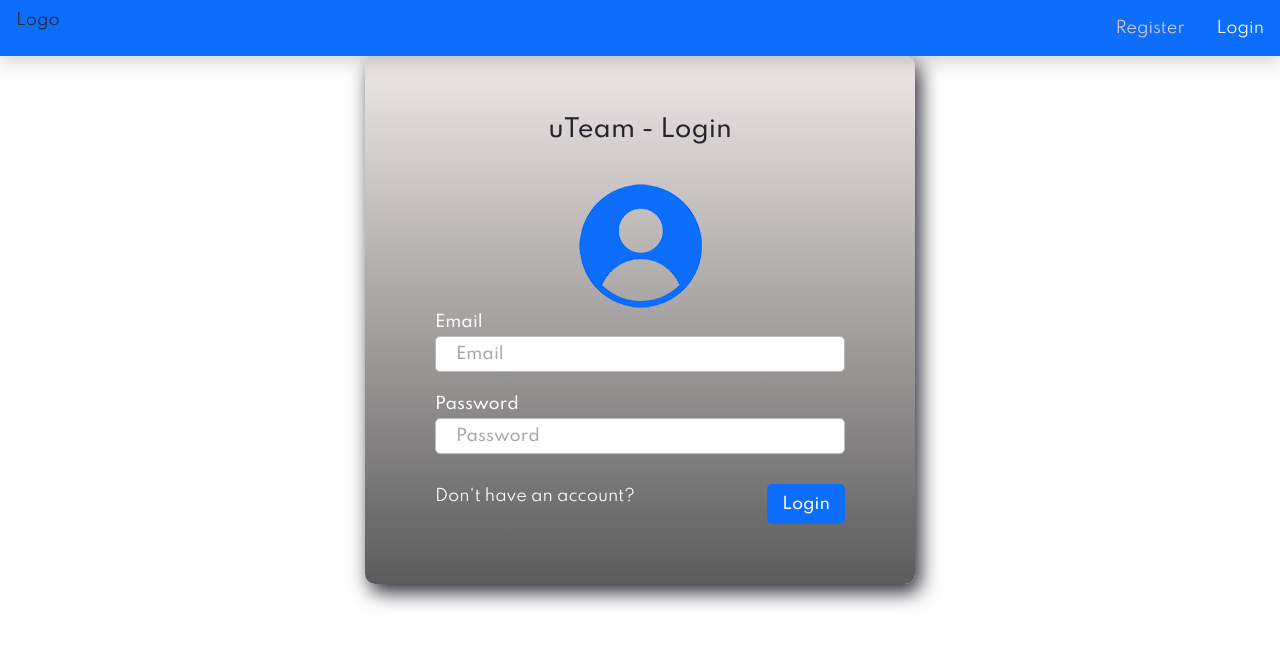
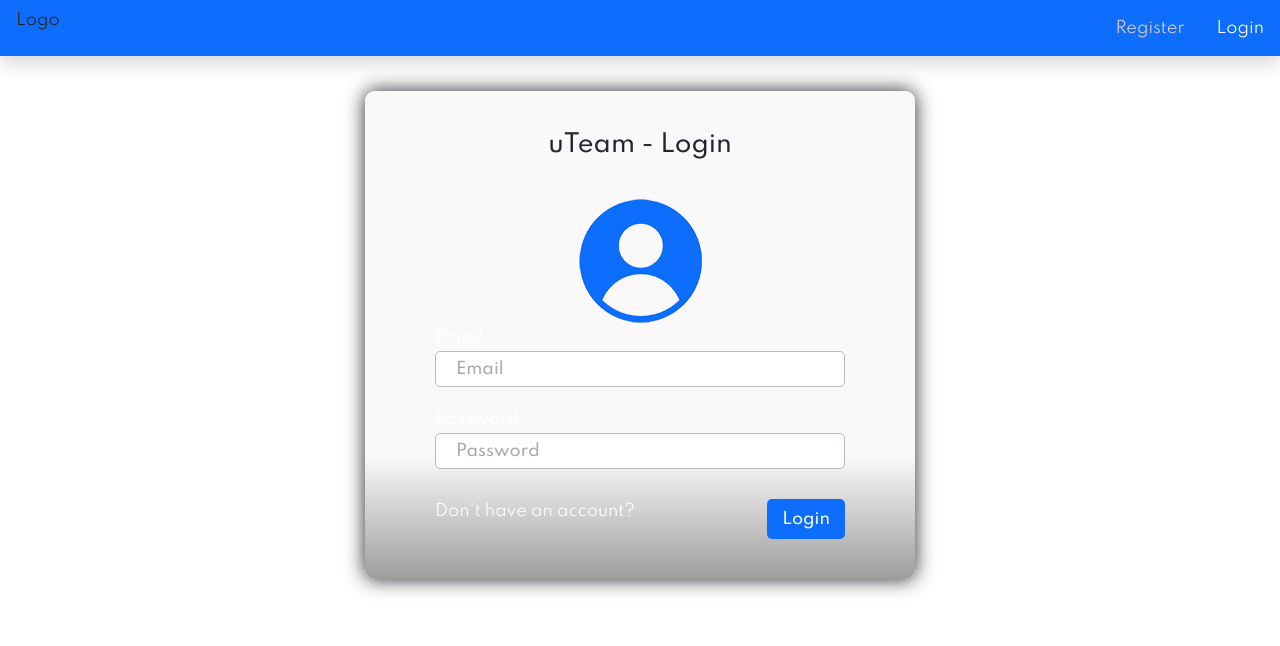
Before and after one commit to vanja-veapi/react-hr, a React (Create React App) app: page /login in a window 1280 px wide. Shown: the top 646 px of the page. Built offline with nearby package versions, Linux system fonts and the light colour scheme.

Commit message:
Swapped some styles in Login.css to App.css

```diff
--- a/src/components/Login/Login.css
+++ b/src/components/Login/Login.css
@@ -1,21 +1,3 @@
-
-.container-form {
-    max-width: 550px;
-    display: flex;
-    flex-direction: column;
-    margin: 0 auto;
-    border-radius: 10px;
-    padding: 60px 70px;
-    box-shadow: 5px 8px 20px #25252f;
-    background: linear-gradient(#efe7e7, #5c5c5c);
-}
-.container-form h1 {
-    font-size: 24px;
-    font-weight: 500;
-    margin-top: 0;
-    margin-bottom: 35px;
-    color: #25252f;
-}
 .container-form label {
 	display: block;
 	font-size: 16px;
@@ -34,13 +16,12 @@
 	font-size: 16px;
 	color: #25252f;
 	font-weight: 500;
-
 }
 .container-form input:focus {
-    border: 1px solid #FCAC0D;
+	border: 1px solid #fcac0d;
 }
 .container-form input:hover {
-    border: 1px solid #FCAC0D;
+	border: 1px solid #fcac0d;
 	cursor: pointer;
 }
 .container-form input::placeholder {
@@ -53,23 +34,22 @@
 	margin-top: 10px;
 }
 .container-form .login-bottom button {
-    background-color: #0D6EFD;
+	background-color: #0d6efd;
 	color: white;
 	font-weight: 500;
 	border: none;
 	border-radius: 5px;
 	padding: 0 15px;
-
 }
-.container-form input[button]{
-    font-family: 'Spartan' sans-serif !important;
+.container-form input[button] {
+	font-family: "Spartan" sans-serif !important;
 }
 .container-form .login-bottom p {
 	color: white;
 }
-.container-form .login-bottom p:hover{
+.container-form .login-bottom p:hover {
 	cursor: pointer;
-    color: #FCAC0D !important;
+	color: #fcac0d !important;
 }
 .container-form .login-bottom button:hover {
 	background-color: #0b5ed7;
@@ -94,7 +74,7 @@
 		padding: 10px 15px;
 	}
 }
-@media  screen and (max-width: 340px) {
+@media screen and (max-width: 340px) {
 	.container-form {
 		padding: 50px 35px;
 	}
```
Lines whose indentation alone changed are shown as unchanged.
